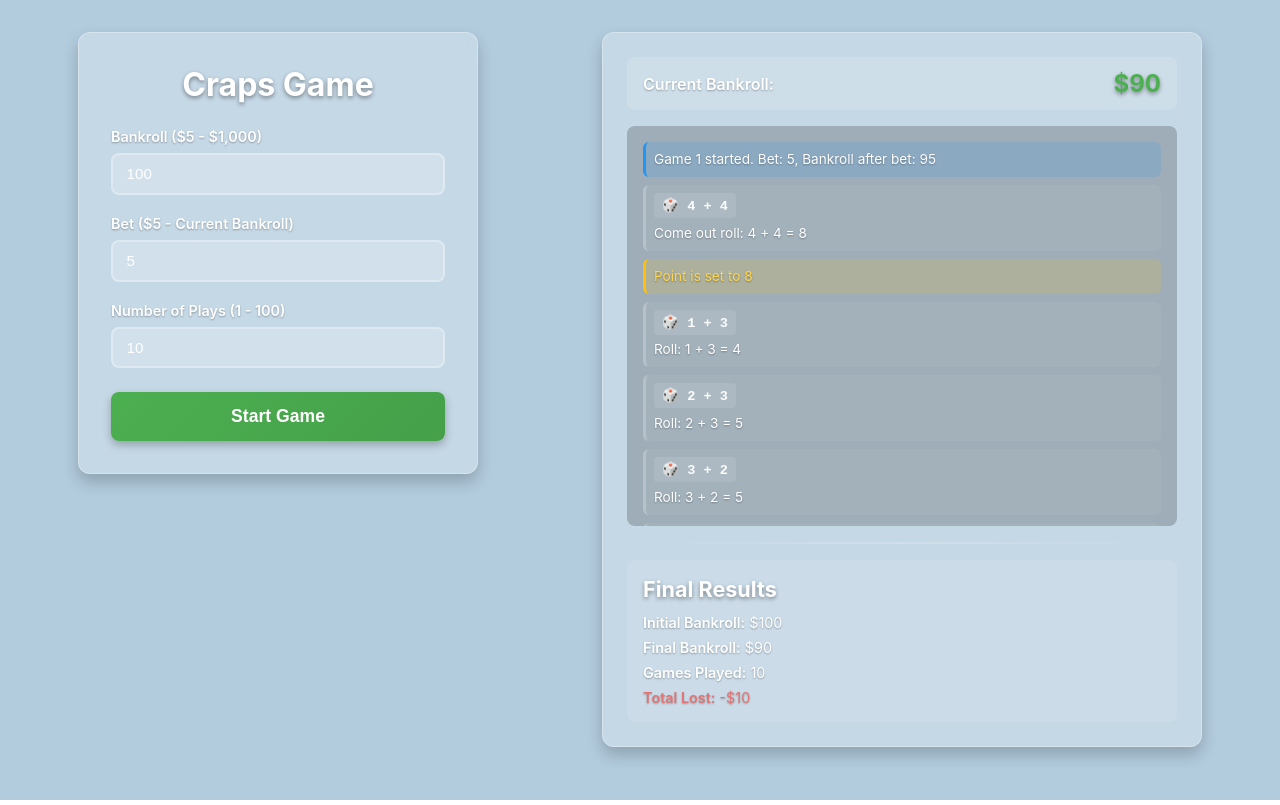
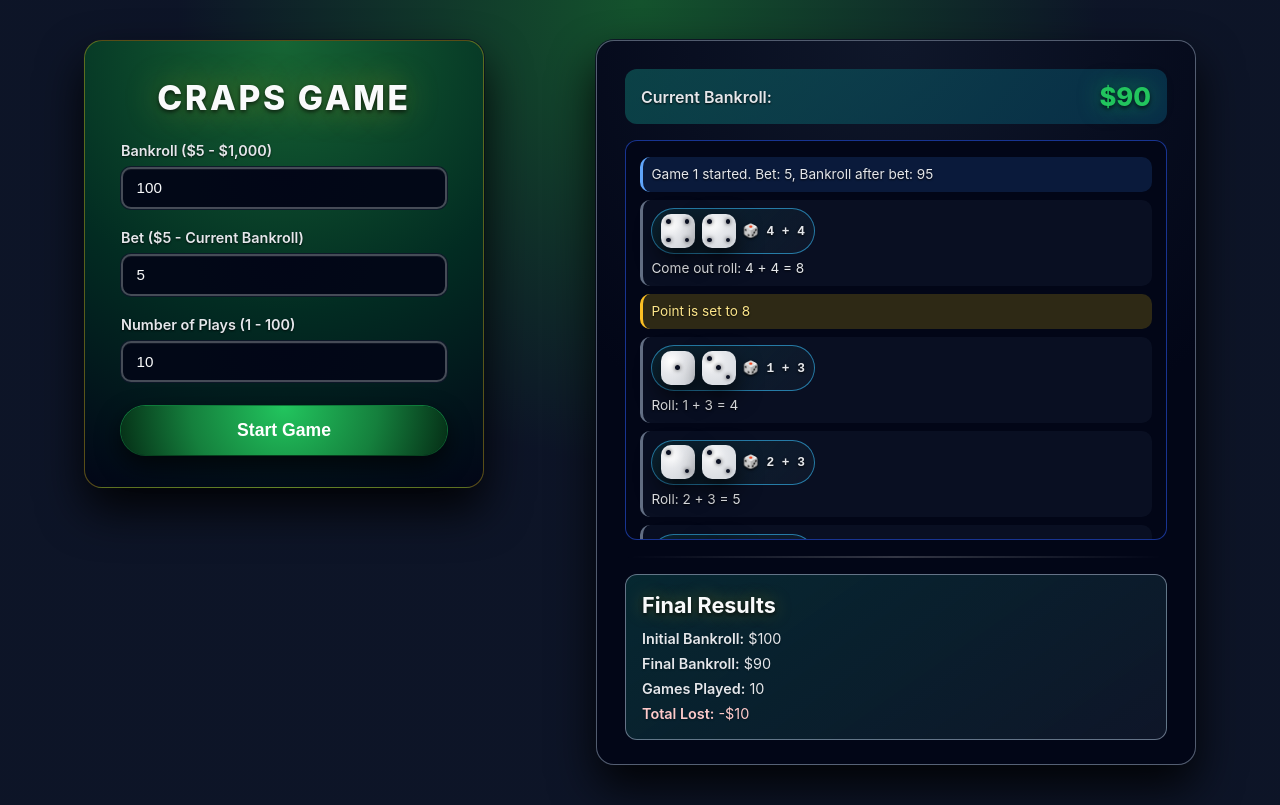
Before and after one commit to musicteachj/city-base-craps, a React (Vite) app: page / in a window 1280 px wide. Both pictures are taken after a click on the button "Start Game". Built offline with nearby package versions, Linux system fonts and the light colour scheme.

Commit message:
update to casino styles

```diff
--- a/src/App.styled.ts
+++ b/src/App.styled.ts
@@ -5,21 +5,23 @@ export const AppContainer = styled.main`
   flex-direction: row;
   justify-content: center;
   align-items: flex-start;
-  gap: 2rem;
+  gap: 2.5rem;
   min-height: 100vh;
   width: 100vw;
-  background-color: #b2cbdd;
+  background:
+    radial-gradient(circle at top, #14532d 0, rgba(15, 23, 42, 0.85) 45%),
+    radial-gradient(circle at bottom, #020617 0, #020617 55%);
   box-sizing: border-box;
-  padding: 2rem;
+  padding: 2.5rem 3rem;
   overflow-y: auto;
 
   @media (max-width: 1024px) {
     flex-direction: column;
     align-items: center;
-    gap: 1.5rem;
+    gap: 1.75rem;
   }
 
   @media (max-width: 768px) {
-    padding: 1rem 0.5rem;
+    padding: 1.5rem 0.75rem 2.5rem;
   }
 `;
--- a/src/App.tsx
+++ b/src/App.tsx
@@ -15,6 +15,7 @@ function App() {
   const [gameResult, setGameResult] = useState<GameResult | null>(null);
   const [isPlaying, setIsPlaying] = useState(false);
   const [error, setError] = useState<string | null>(null);
+  const [runId, setRunId] = useState(0);
 
   /**
    * Handles starting a new game with the provided parameters
@@ -23,6 +24,7 @@ function App() {
   const handleStartGame = (params: GameParams) => {
     setIsPlaying(true);
     setError(null);
+    setRunId((previous) => previous + 1);
 
     try {
       // Run the game
@@ -48,7 +50,7 @@ function App() {
           disabled={isPlaying}
           error={error}
         />
-        <GameDisplay gameResult={gameResult} />
+        <GameDisplay gameResult={gameResult} runId={runId} />
       </AppContainer>
     </>
   );
--- a/src/GlobalStyles.ts
+++ b/src/GlobalStyles.ts
@@ -13,12 +13,18 @@ const GlobalStyles = createGlobalStyle`
 
   body {
     margin: 0;
-    font-family: -apple-system, BlinkMacSystemFont, 'Segoe UI', 'Roboto', 'Oxygen',
-      'Ubuntu', 'Cantarell', 'Fira Sans', 'Droid Sans', 'Helvetica Neue',
-      sans-serif;
+    font-family: -apple-system, BlinkMacSystemFont, "Segoe UI", "Roboto",
+      "Oxygen", "Ubuntu", "Cantarell", "Fira Sans", "Droid Sans",
+      "Helvetica Neue", sans-serif;
     -webkit-font-smoothing: antialiased;
     -moz-osx-font-smoothing: grayscale;
     overflow-x: hidden;
+    color: #f8fafc;
+
+    /* Deep casino night backdrop */
+    background:
+      radial-gradient(circle at top left, #14532d 0, transparent 55%),
+      radial-gradient(circle at bottom right, #0f172a 0, #020617 55%);
   }
 
   #root {
@@ -27,7 +33,7 @@ const GlobalStyles = createGlobalStyle`
 
   /* Ensure accessibility for keyboard navigation */
   *:focus-visible {
-    outline: 2px solid #4CAF50;
+    outline: 2px solid #fbbf24; /* warm casino-gold focus ring */
     outline-offset: 2px;
   }
 
--- a/src/components/GameControls.styled.ts
+++ b/src/components/GameControls.styled.ts
@@ -1,12 +1,14 @@
 import styled from "styled-components";
 
 export const ControlsContainer = styled.section`
-  background: rgba(255, 255, 255, 0.25);
-  border-radius: 12px;
-  padding: 2rem;
-  box-shadow: 0 8px 16px rgba(0, 0, 0, 0.2);
-  backdrop-filter: blur(10px);
-  border: 1px solid rgba(255, 255, 255, 0.3);
+  position: relative;
+  background: radial-gradient(circle at top, #166534 0%, #022c22 55%, #020617 100%);
+  border-radius: 18px;
+  padding: 2.25rem 2.25rem 2rem;
+  box-shadow:
+    0 22px 45px rgba(0, 0, 0, 0.85),
+    0 0 0 1px rgba(15, 23, 42, 0.8);
+  border: 1px solid rgba(250, 204, 21, 0.35);
   max-width: 400px;
   width: 100%;
   margin: 0 auto;
@@ -21,12 +23,16 @@ export const ControlsContainer = styled.section`
 `;
 
 export const Title = styled.h1`
-  color: #fff;
+  color: #f9fafb;
   text-align: center;
   margin: 0 0 1.5rem 0;
-  font-size: 2rem;
-  font-weight: 700;
-  text-shadow: 0 2px 4px rgba(0, 0, 0, 0.4);
+  font-size: 2.1rem;
+  font-weight: 800;
+  letter-spacing: 0.08em;
+  text-transform: uppercase;
+  text-shadow:
+    0 2px 4px rgba(0, 0, 0, 0.65),
+    0 0 35px rgba(250, 204, 21, 0.35);
 
   @media (max-width: 768px) {
     font-size: 1.75rem;
@@ -44,11 +50,11 @@ export const FormGroup = styled.div`
 
 export const Label = styled.label`
   display: block;
-  color: #fff;
+  color: #e5e7eb;
   font-size: 0.9rem;
   font-weight: 600;
   margin-bottom: 0.5rem;
-  text-shadow: 0 1px 2px rgba(0, 0, 0, 0.3);
+  text-shadow: 0 1px 2px rgba(0, 0, 0, 0.7);
 
   @media (max-width: 768px) {
     font-size: 0.85rem;
@@ -61,20 +67,28 @@ export const Input = styled.input<{ $hasError?: boolean }>`
   font-size: 0.95rem;
   font-weight: 500;
   border: 2px solid
-    ${(props) => (props.$hasError ? "#ff4444" : "rgba(255, 255, 255, 0.3)")};
-  border-radius: 8px;
-  background: rgba(255, 255, 255, 0.2);
-  color: #fff;
+    ${(props) =>
+      props.$hasError ? "#f87171" : "rgba(248, 250, 252, 0.28)"};
+  border-radius: 10px;
+  background: radial-gradient(circle at top, #020617 0, #020817 55%);
+  color: #f9fafb;
   transition: all 0.3s ease;
   box-sizing: border-box;
+  box-shadow:
+    inset 0 1px 0 rgba(248, 250, 252, 0.06),
+    0 0 0 1px rgba(15, 23, 42, 0.9);
 
   &:focus {
     outline: none;
-    border-color: ${(props) => (props.$hasError ? "#ff4444" : "#4CAF50")};
-    background: rgba(255, 255, 255, 0.25);
-    box-shadow: 0 0 0 3px
+    border-color: ${(props) => (props.$hasError ? "#f87171" : "#fbbf24")};
+    background: radial-gradient(circle at top, #020617 0, #020617 60%);
+    box-shadow:
+      0 0 0 3px
       ${(props) =>
-        props.$hasError ? "rgba(255, 68, 68, 0.2)" : "rgba(76, 175, 80, 0.2)"};
+        props.$hasError
+          ? "rgba(248, 113, 113, 0.3)"
+          : "rgba(250, 204, 21, 0.32)"},
+      inset 0 0 0 1px rgba(15, 23, 42, 0.9);
   }
 
   &:disabled {
@@ -83,7 +97,7 @@ export const Input = styled.input<{ $hasError?: boolean }>`
   }
 
   &::placeholder {
-    color: rgba(255, 255, 255, 0.5);
+    color: rgba(148, 163, 184, 0.85);
   }
 
   /* Remove spinner arrows for number inputs */
@@ -102,11 +116,11 @@ export const Input = styled.input<{ $hasError?: boolean }>`
 
 export const ErrorMessage = styled.span`
   display: block;
-  color: #ff6b6b;
+  color: #fca5a5;
   font-size: 0.875rem;
   margin-top: 0.5rem;
   font-weight: 500;
-  text-shadow: 0 1px 2px rgba(0, 0, 0, 0.3);
+  text-shadow: 0 1px 2px rgba(0, 0, 0, 0.75);
 
   @media (max-width: 768px) {
     font-size: 0.8rem;
@@ -119,27 +133,33 @@ export const StartButton = styled.button`
   font-size: 1.1rem;
   font-weight: 700;
   color: #fff;
-  background: linear-gradient(135deg, #4caf50 0%, #45a049 100%);
+  background: radial-gradient(circle at top, #22c55e 0%, #15803d 55%, #052e16 100%);
   border: none;
-  border-radius: 8px;
+  border-radius: 999px;
   cursor: pointer;
   transition: all 0.3s ease;
-  box-shadow: 0 4px 8px rgba(0, 0, 0, 0.25);
+  box-shadow:
+    0 10px 24px rgba(0, 0, 0, 0.7),
+    0 0 0 1px rgba(22, 163, 74, 0.85);
   margin-top: 0.25rem;
 
   &:hover:not(:disabled) {
-    background: linear-gradient(135deg, #45a049 0%, #3d8b40 100%);
+    background: radial-gradient(circle at top, #4ade80 0%, #16a34a 55%, #052e16 100%);
     transform: translateY(-2px);
-    box-shadow: 0 6px 12px rgba(0, 0, 0, 0.3);
+    box-shadow:
+      0 16px 30px rgba(0, 0, 0, 0.8),
+      0 0 0 1px rgba(34, 197, 94, 0.9);
   }
 
   &:active:not(:disabled) {
     transform: translateY(0);
-    box-shadow: 0 2px 4px rgba(0, 0, 0, 0.2);
+    box-shadow:
+      0 4px 10px rgba(0, 0, 0, 0.8),
+      0 0 0 1px rgba(22, 163, 74, 0.9);
   }
 
   &:disabled {
-    background: linear-gradient(135deg, #888 0%, #777 100%);
+    background: radial-gradient(circle at top, #6b7280 0%, #4b5563 55%, #111827 100%);
     cursor: not-allowed;
     opacity: 0.7;
   }
--- a/src/components/GameDisplay.styled.ts
+++ b/src/components/GameDisplay.styled.ts
@@ -1,12 +1,40 @@
-import styled from "styled-components";
+import styled, { keyframes } from "styled-components";
+
+const rollAnimation = keyframes`
+  0% {
+    transform: translateY(0) rotateX(0deg) rotateY(0deg) scale(1);
+    box-shadow: 0 8px 20px rgba(0, 0, 0, 0.7);
+    filter: brightness(1);
+  }
+  18% {
+    transform: translateY(-6px) rotateX(140deg) rotateY(45deg) scale(1.05);
+    box-shadow: 0 18px 35px rgba(0, 0, 0, 0.9);
+    filter: brightness(1.05);
+  }
+  45% {
+    transform: translateY(4px) rotateX(260deg) rotateY(-30deg) scale(0.98);
+    box-shadow: 0 14px 32px rgba(0, 0, 0, 0.85);
+    filter: brightness(0.98);
+  }
+  75% {
+    transform: translateY(-2px) rotateX(330deg) rotateY(15deg) scale(1.03);
+    box-shadow: 0 16px 36px rgba(0, 0, 0, 0.9);
+    filter: brightness(1.04);
+  }
+  100% {
+    transform: translateY(0) rotateX(360deg) rotateY(0deg) scale(1);
+    box-shadow: 0 10px 25px rgba(0, 0, 0, 0.8);
+    filter: brightness(1);
+  }
+`;
 
 export const DisplayContainer = styled.section`
-  background: rgba(255, 255, 255, 0.25);
-  border-radius: 12px;
-  padding: 1.5rem;
-  box-shadow: 0 8px 16px rgba(0, 0, 0, 0.2);
-  backdrop-filter: blur(10px);
-  border: 1px solid rgba(255, 255, 255, 0.3);
+  position: relative;
+  background: radial-gradient(circle at top, #0f172a 0%, #020617 55%);
+  border-radius: 18px;
+  padding: 1.75rem 1.75rem 1.5rem;
+  box-shadow: 0 22px 45px rgba(0, 0, 0, 0.85), 0 0 0 1px rgba(15, 23, 42, 0.9);
+  border: 1px solid rgba(148, 163, 184, 0.55);
   max-width: 600px;
   width: 100%;
   margin: 0 auto;
@@ -27,8 +55,12 @@ export const BankrollStatus = styled.div`
   justify-content: space-between;
   align-items: center;
   padding: 0.75rem 1rem;
-  background: rgba(255, 255, 255, 0.15);
-  border-radius: 8px;
+  background: linear-gradient(
+    135deg,
+    rgba(15, 118, 110, 0.5),
+    rgba(8, 47, 73, 0.95)
+  );
+  border-radius: 12px;
   margin-bottom: 1rem;
 
   @media (max-width: 768px) {
@@ -39,10 +71,10 @@ export const BankrollStatus = styled.div`
 `;
 
 export const BankrollLabel = styled.span`
-  color: #fff;
+  color: #e5e7eb;
   font-size: 1rem;
   font-weight: 600;
-  text-shadow: 0 1px 2px rgba(0, 0, 0, 0.3);
+  text-shadow: 0 1px 2px rgba(0, 0, 0, 0.8);
 
   @media (max-width: 768px) {
     font-size: 0.95rem;
@@ -50,10 +82,10 @@ export const BankrollLabel = styled.span`
 `;
 
 export const BankrollValue = styled.span`
-  color: #4caf50;
-  font-size: 1.5rem;
-  font-weight: 700;
-  text-shadow: 0 2px 4px rgba(0, 0, 0, 0.4);
+  color: #22c55e;
+  font-size: 1.6rem;
+  font-weight: 800;
+  text-shadow: 0 2px 4px rgba(0, 0, 0, 0.7), 0 0 22px rgba(34, 197, 94, 0.55);
 
   @media (max-width: 768px) {
     font-size: 1.35rem;
@@ -61,12 +93,13 @@ export const BankrollValue = styled.span`
 `;
 
 export const GameLog = styled.div`
-  background: rgba(0, 0, 0, 0.2);
-  border-radius: 8px;
-  padding: 1rem;
+  background: radial-gradient(circle at top, #020617 0%, #020617 55%);
+  border-radius: 12px;
+  padding: 1rem 0.9rem;
   max-height: 400px;
   overflow-y: auto;
   margin-bottom: 1rem;
+  border: 1px solid rgba(30, 64, 175, 0.8);
 
   /* Custom scrollbar */
   &::-webkit-scrollbar {
@@ -96,36 +129,36 @@ export const GameLog = styled.div`
 export const LogEntry = styled.div<{ $type: string }>`
   padding: 0.5rem;
   margin-bottom: 0.5rem;
-  border-radius: 6px;
+  border-radius: 10px;
   background: ${(props) => {
     switch (props.$type) {
       case "win":
-        return "rgba(76, 175, 80, 0.15)";
+        return "rgba(22, 163, 74, 0.16)";
       case "lose":
-        return "rgba(244, 67, 54, 0.15)";
+        return "rgba(248, 113, 113, 0.16)";
       case "point":
-        return "rgba(255, 193, 7, 0.15)";
+        return "rgba(250, 204, 21, 0.18)";
       case "game-start":
       case "game-end":
-        return "rgba(33, 150, 243, 0.15)";
+        return "rgba(59, 130, 246, 0.16)";
       default:
-        return "rgba(255, 255, 255, 0.05)";
+        return "rgba(15, 23, 42, 0.6)";
     }
   }};
   border-left: 3px solid
     ${(props) => {
       switch (props.$type) {
         case "win":
-          return "#4CAF50";
+          return "#22C55E";
         case "lose":
-          return "#f44336";
+          return "#f97373";
         case "point":
-          return "#FFC107";
+          return "#FBBF24";
         case "game-start":
         case "game-end":
-          return "#2196F3";
+          return "#60A5FA";
         default:
-          return "rgba(255, 255, 255, 0.2)";
+          return "rgba(148, 163, 184, 0.65)";
       }
     }};
 
@@ -136,15 +169,42 @@ export const LogEntry = styled.div<{ $type: string }>`
 `;
 
 export const DiceDisplay = styled.div`
-  display: inline-block;
+  display: inline-flex;
+  align-items: center;
+  gap: 0.45rem;
   font-size: 0.85rem;
   font-weight: 600;
-  color: rgba(255, 255, 255, 0.95);
-  background: rgba(255, 255, 255, 0.1);
-  padding: 0.25rem 0.5rem;
-  border-radius: 4px;
+  color: rgba(248, 250, 252, 0.98);
+  background: linear-gradient(
+    135deg,
+    rgba(15, 118, 110, 0.2),
+    rgba(15, 23, 42, 0.95)
+  );
+  padding: 0.3rem 0.55rem;
+  border-radius: 999px;
   margin-bottom: 0.35rem;
   font-family: "Courier New", monospace;
+  border: 1px solid rgba(56, 189, 248, 0.6);
+`;
+
+export const DiceFace = styled.div`
+  width: 2.1rem;
+  height: 2.1rem;
+  border-radius: 10px;
+  background: radial-gradient(
+    circle at 30% 30%,
+    #ffffff 0,
+    #e5e7eb 40%,
+    #d1d5db 100%
+  );
+  display: grid;
+  grid-template-columns: repeat(3, 1fr);
+  grid-template-rows: repeat(3, 1fr);
+  padding: 0.18rem;
+  box-shadow: 0 10px 25px rgba(0, 0, 0, 0.8);
+  transform-style: preserve-3d;
+  animation: ${rollAnimation} 0.85s cubic-bezier(0.22, 1, 0.36, 1);
+  will-change: transform, box-shadow, filter;
 
   @media (max-width: 768px) {
     font-size: 0.8rem;
@@ -152,23 +212,43 @@ export const DiceDisplay = styled.div`
   }
 `;
 
+export const DicePip = styled.span<{ $visible: boolean }>`
+  width: 0.3rem;
+  height: 0.3rem;
+  border-radius: 999px;
+  margin: auto;
+  background: ${(props) =>
+    props.$visible
+      ? "radial-gradient(circle, #0f172a 0, #020617 85%)"
+      : "transparent"};
+  box-shadow: ${(props) =>
+    props.$visible ? "0 0 4px rgba(0, 0, 0, 0.8)" : "none"};
+`;
+
+export const DiceTotal = styled.span`
+  font-size: 0.8rem;
+  font-weight: 700;
+  color: #e5e7eb;
+  text-shadow: 0 1px 3px rgba(0, 0, 0, 0.9);
+`;
+
 export const LogMessage = styled.p<{ $type: string }>`
   margin: 0;
   color: ${(props) => {
     switch (props.$type) {
       case "win":
-        return "#81C784";
+        return "#bbf7d0";
       case "lose":
-        return "#E57373";
+        return "#fecaca";
       case "point":
-        return "#FFD54F";
+        return "#fde68a";
       default:
-        return "#fff";
+        return "#e5e7eb";
     }
   }};
   font-size: 0.85rem;
   line-height: 1.4;
-  text-shadow: 0 1px 2px rgba(0, 0, 0, 0.3);
+  text-shadow: 0 1px 2px rgba(0, 0, 0, 0.8);
 
   @media (max-width: 768px) {
     font-size: 0.8rem;
@@ -192,9 +272,14 @@ export const Separator = styled.hr`
 `;
 
 export const ResultsSummary = styled.div`
-  background: rgba(255, 255, 255, 0.1);
-  border-radius: 8px;
-  padding: 1rem;
+  background: linear-gradient(
+    145deg,
+    rgba(15, 118, 110, 0.3),
+    rgba(15, 23, 42, 0.95)
+  );
+  border-radius: 12px;
+  padding: 1.05rem 1rem;
+  border: 1px solid rgba(148, 163, 184, 0.65);
 
   @media (max-width: 768px) {
     padding: 0.85rem;
@@ -202,11 +287,11 @@ export const ResultsSummary = styled.div`
 `;
 
 export const ResultsTitle = styled.h2`
-  color: #fff;
+  color: #f9fafb;
   font-size: 1.35rem;
   font-weight: 700;
   margin: 0 0 0.75rem 0;
-  text-shadow: 0 2px 4px rgba(0, 0, 0, 0.4);
+  text-shadow: 0 2px 4px rgba(0, 0, 0, 0.75), 0 0 18px rgba(250, 204, 21, 0.35);
 
   @media (max-width: 768px) {
     font-size: 1.25rem;
@@ -215,9 +300,9 @@ export const ResultsTitle = styled.h2`
 
 export const ResultsItem = styled.div<{ $type?: "win" | "lose" }>`
   color: ${(props) => {
-    if (props.$type === "win") return "#81C784";
-    if (props.$type === "lose") return "#E57373";
-    return "#fff";
+    if (props.$type === "win") return "#bbf7d0";
+    if (props.$type === "lose") return "#fecaca";
+    return "#e5e7eb";
   }};
   font-size: 0.9rem;
   margin-bottom: 0.5rem;
--- a/src/components/GameDisplay.tsx
+++ b/src/components/GameDisplay.tsx
@@ -8,6 +8,9 @@ import {
   LogEntry,
   LogMessage,
   DiceDisplay,
+  DiceFace,
+  DicePip,
+  DiceTotal,
   ResultsSummary,
   ResultsTitle,
   ResultsItem,
@@ -21,7 +24,26 @@ import {
 interface GameDisplayProps {
   /** The game result to display, or null if no game has been played yet */
   gameResult: GameResult | null;
+  /** A run identifier so animations re-trigger when a new game is started */
+  runId: number;
 }
+
+const pipLayout: Record<number, number[]> = {
+  1: [5],
+  2: [1, 9],
+  3: [1, 5, 9],
+  4: [1, 3, 7, 9],
+  5: [1, 3, 5, 7, 9],
+  6: [1, 3, 4, 6, 7, 9],
+};
+
+const renderPips = (value: number) =>
+  Array.from({ length: 9 }, (_, index) => {
+    const position = index + 1;
+    const isVisible = pipLayout[value]?.includes(position) ?? false;
+
+    return <DicePip key={position} $visible={isVisible} />;
+  });
 
 /**
  * GameDisplay Component
@@ -30,7 +52,7 @@ interface GameDisplayProps {
  * and final results summary. Shows an empty state when no game has been played.
  * Implements WCAG accessibility with proper ARIA labels and live regions.
  */
-const GameDisplay = ({ gameResult }: GameDisplayProps) => {
+const GameDisplay = ({ gameResult, runId }: GameDisplayProps) => {
   if (!gameResult) {
     return (
       <DisplayContainer aria-label="Game results">
@@ -46,10 +68,18 @@ const GameDisplay = ({ gameResult }: GameDisplayProps) => {
     const isDiceRoll = entry.type === "roll" && entry.roll;
 
     return (
-      <LogEntry key={index} $type={entry.type}>
+      <LogEntry key={`${runId}-${index}`} $type={entry.type}>
         {isDiceRoll && entry.roll && (
           <DiceDisplay>
-            🎲 {entry.roll.die1} + {entry.roll.die2}
+            <DiceFace aria-hidden="true">
+              {renderPips(entry.roll.die1)}
+            </DiceFace>
+            <DiceFace aria-hidden="true">
+              {renderPips(entry.roll.die2)}
+            </DiceFace>
+            <DiceTotal>
+              🎲 {entry.roll.die1} + {entry.roll.die2}
+            </DiceTotal>
           </DiceDisplay>
         )}
         <LogMessage $type={entry.type}>{entry.message}</LogMessage>
```
Also changed, not shown: src/components/Dice.jsx (added, +44 -0 lines), src/components/Dice.styled.js (added, +72 -0 lines).
